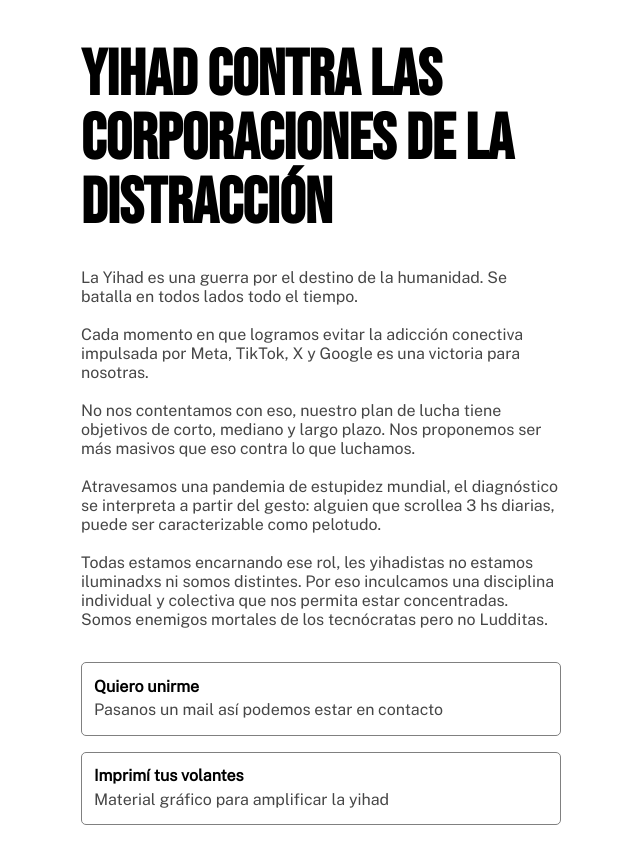
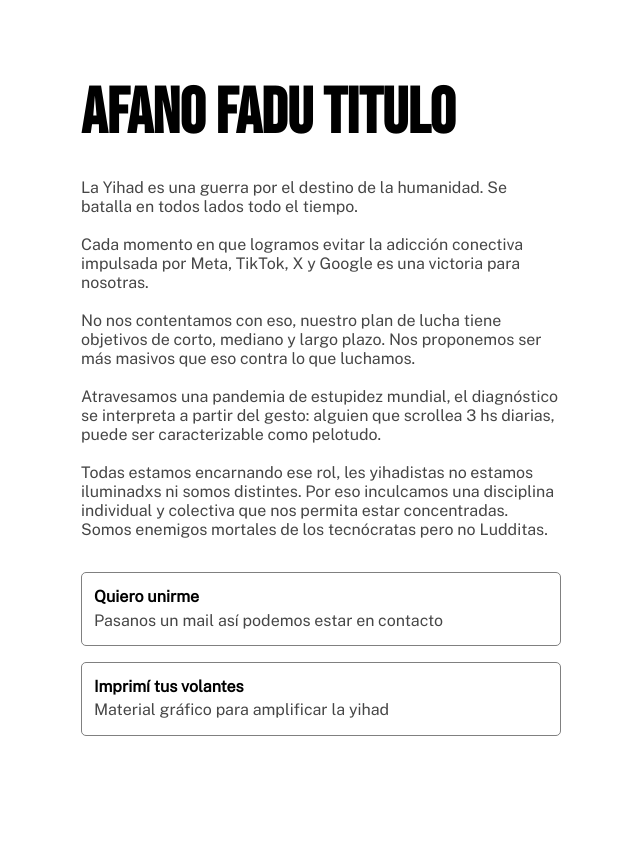
Before and after one commit to ANDAMIOSFADU/AFANO, a plain HTML site: page index.html in a window 1280 px wide. Shown: the whole page, without its empty margins (319-959 px from the left). After the commit the page ends 800 px from the top, so only its background shows below. Drawn offline with nearby package versions, Linux system fonts and the light colour scheme.

Commit message:
titulo de prueba

```diff
--- a/index.html
+++ b/index.html
@@ -1,7 +1,7 @@
 <html lang="es"><head>
     <meta charset="UTF-8">
     <meta name="viewport" content="width=device-width, initial-scale=1.0">
-    <title>YCCD</title>
+    <title>AFANO</title>
     <link href="https://fonts.googleapis.com/css2?family=Bebas+Neue&amp;family=Public+Sans:wght@400&amp;display=swap" rel="stylesheet">
     <style>
         /* General Styles */
@@ -115,7 +115,7 @@
 </head>
 <body>
     <div class="container">
-        <h1>YIHAD CONTRA LAS CORPORACIONES DE LA DISTRACCIÓN</h1>
+        <h1>AFANO FADU TITULO</h1>
         <p>La Yihad es una guerra por el destino de la humanidad. Se batalla en todos lados todo el tiempo. <br> <br>
 
             Cada momento en que logramos evitar la adicción conectiva impulsada por Meta, TikTok, X y Google es una victoria para nosotr<span class="changing-char">a</span>s. <br><br>
```
